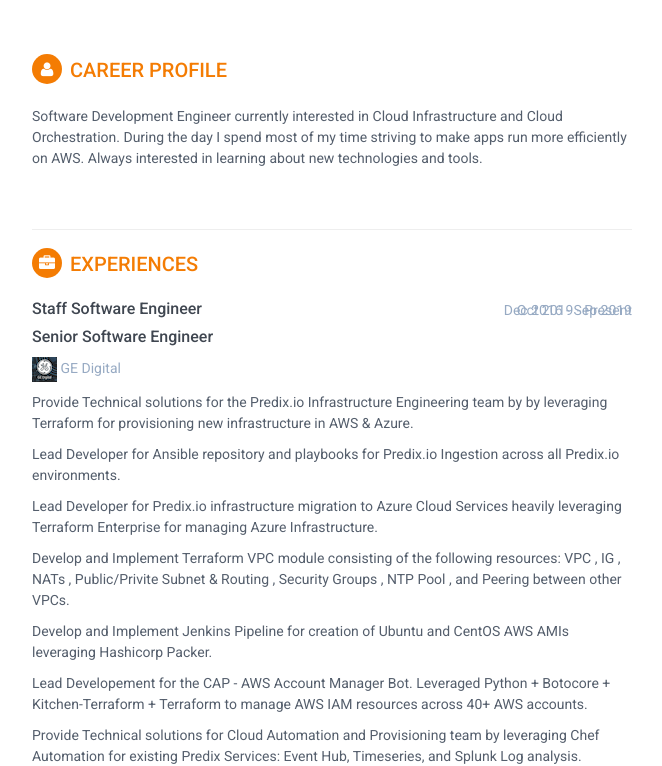
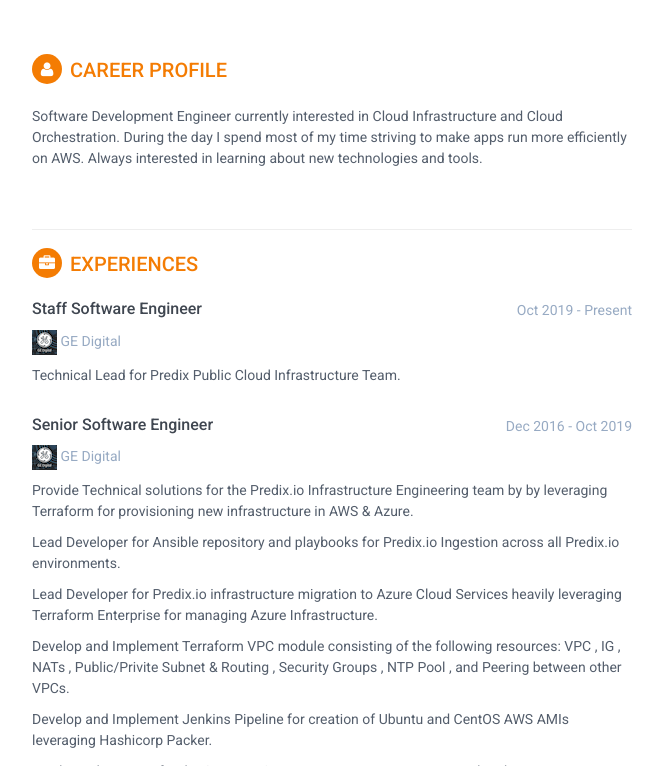
Before and after one commit to ivanfan12345/cv, a Jekyll site: the page built from index.html, in a window 1280 px wide and 900 px high, cut to the strip 134-900 px from the top of the window. Shown: the whole strip, without its empty margins (188-850 px from the left). Built offline with Jekyll 4.4.1, drawn with Linux system fonts in a browser that asks for light colours.

Commit message:
fix job  items

```diff
--- a/_includes/experience.html
+++ b/_includes/experience.html
@@ -1,13 +1,22 @@
 <section class="section experiences-section">
                 <h2 class="section-title"><i class="fa fa-briefcase"></i>Experiences</h2>
-
                 <div class="item">
                     <div class="meta">
                         <div class="upper-row">
-                          <h3 class="job-title">Staff Software Engineer</h3>
-                          <div class="time">Oct 2019 - Present</div>
-                          <h3 class="job-title">Senior Software Engineer</h3>
-                          <div class="time">Dec 2016 - Sep 2019</div>
+                            <h3 class="job-title">Staff Software Engineer</h3>
+                            <div class="time">Oct 2019 - Present</div>
+                        </div><!--//upper-row-->
+                        <div class="company"><img src="assets/images/Tiny_GE.png" alt="GE Image"> GE Digital </div>
+                    </div><!--//meta-->
+                    <div class="details">
+                        <p>Technical Lead for Predix Public Cloud Infrastructure Team.</p>
+                    </div><!--//details-->
+                </div><!--//item-->
+                <div class="item">
+                    <div class="meta">
+                        <div class="upper-row">
+                            <h3 class="job-title">Senior Software Engineer</h3>
+                            <div class="time">Dec 2016 - Oct 2019</div>
                         </div><!--//upper-row-->
                         <div class="company"><img src="assets/images/Tiny_GE.png" alt="GE Image"> GE Digital </div>
                     </div><!--//meta-->
```
